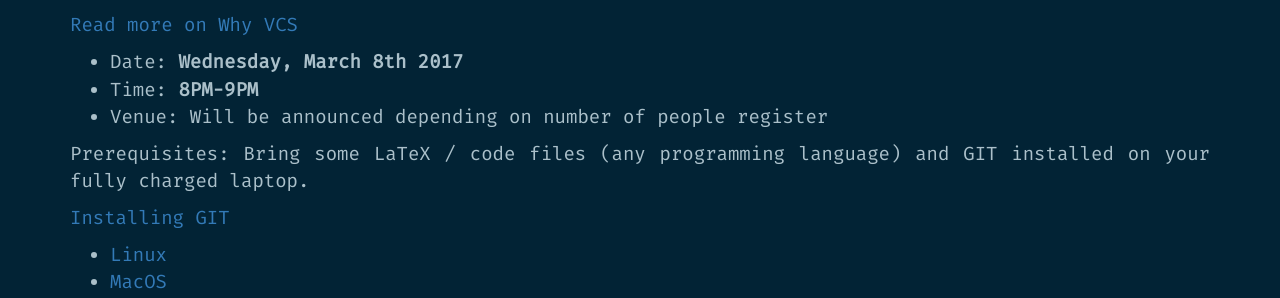
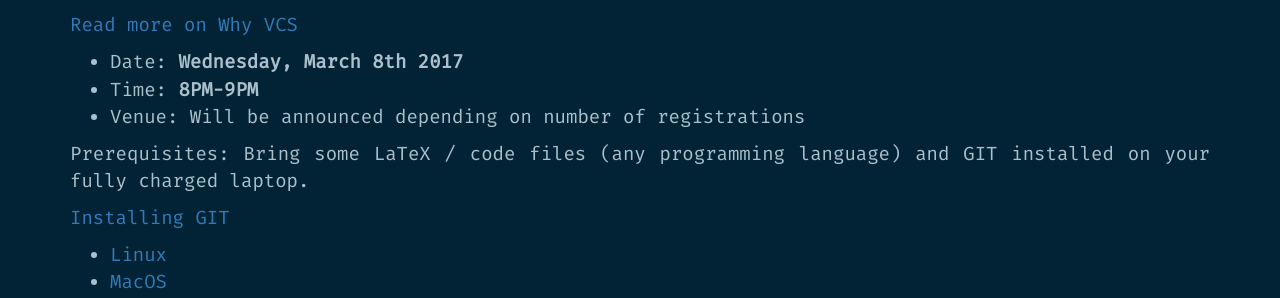
Before and after one commit to The-WebOps-Club/the-webops-club.github.io, a Jekyll site: the page built from _posts/2017-03-06-version-control-your-code-using-git.markdown, in a window 1280 px wide and 1279 px high. Shown: the part 750-1048 px from the top of the window. Built offline with Jekyll 4.4.1, drawn with Linux system fonts in a browser that asks for light colours; nearby versions of some CDN libraries; some web fonts are replaced; comment, search, counter and statistics services are not loaded.

Commit message:
Update 2017-03-06-version-control-your-code-using-git.markdown

```diff
--- a/_posts/2017-03-06-version-control-your-code-using-git.markdown
+++ b/_posts/2017-03-06-version-control-your-code-using-git.markdown
@@ -23,7 +23,7 @@ Why version control?
 
 - Date: **Wednesday, March 8th 2017**
 - Time: **8PM-9PM**
-- Venue: Will be announced depending on number of people register
+- Venue: Will be announced depending on number of registrations
 
 Prerequisites: Bring some LaTeX / code files (any programming language) and GIT installed on your fully charged laptop.
 
```
